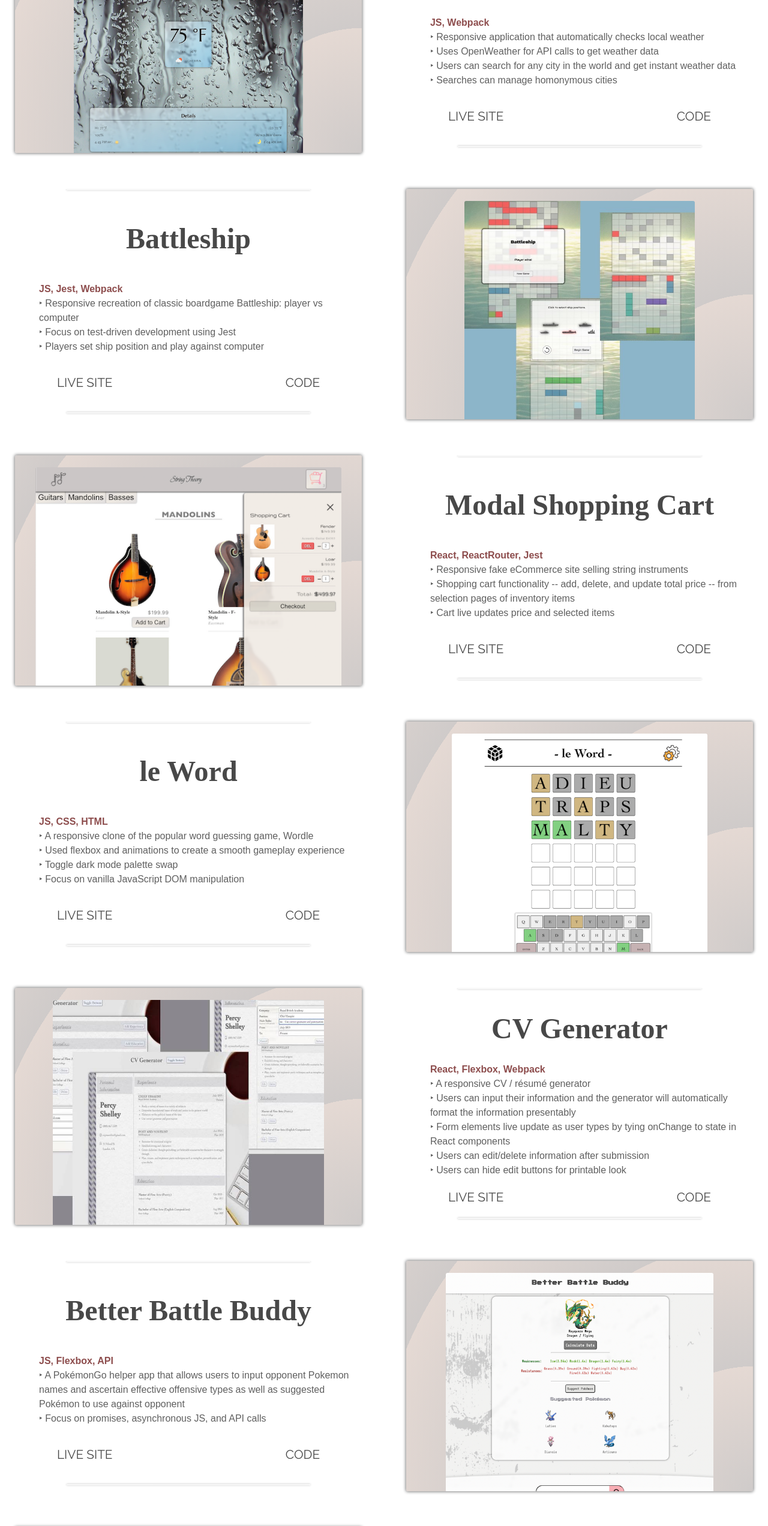
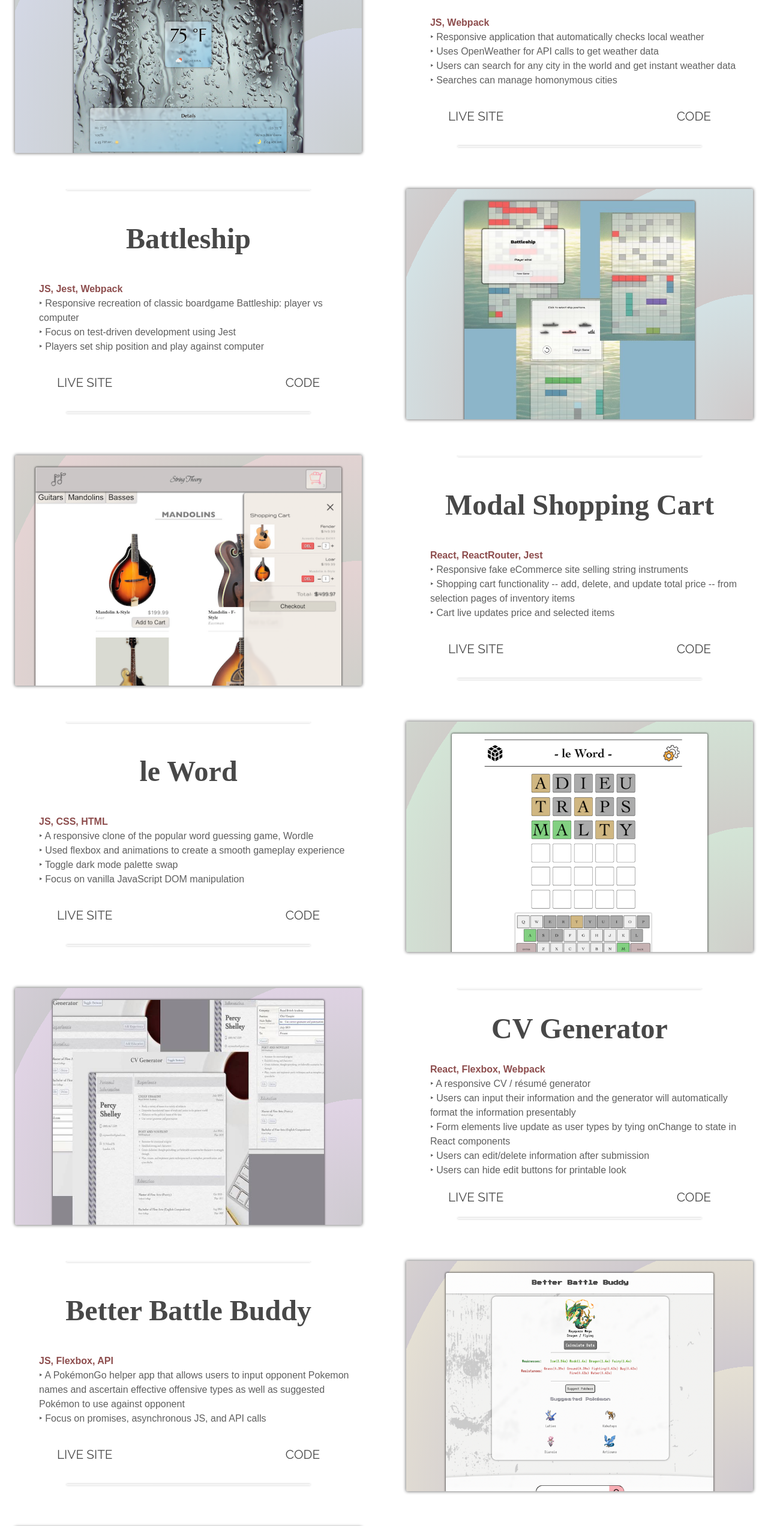
Before and after one commit to jessejputnam/react_portfolio, a React (Create React App) app: page /react_portfolio/projects in a window 1280 px wide. Shown: the part 234-2778 px from the top of the page at 60% size. Built offline with nearby package versions, Linux system fonts and the light colour scheme; a web font is replaced by a local one.

Commit message:
Change project backgrounds to be individual

```diff
--- a/src/components/Project/Project.js
+++ b/src/components/Project/Project.js
@@ -5,16 +5,25 @@ const Project = (props) => {
   const reverseRow = props.reverse;
   const ProjectStyle = reverseRow
     ? `${styles.reverse} ${styles.Project}`
-    : styles.Project;
+    : `${styles.Project}`;
   const description = props.desc.map((point) => (
     <li key={Math.random()}>{point}</li>
   ));
 
+  const imgBkgrdStyle = {
+    a: `${styles.project_detail} ${styles.project_img_container} ${styles.varA}`,
+    b: `${styles.project_detail} ${styles.project_img_container} ${styles.varB}`,
+    c: `${styles.project_detail} ${styles.project_img_container} ${styles.varC}`,
+    d: `${styles.project_detail} ${styles.project_img_container} ${styles.varD}`,
+    e: `${styles.project_detail} ${styles.project_img_container} ${styles.varE}`,
+    f: `${styles.project_detail} ${styles.project_img_container} ${styles.varF}`,
+    g: `${styles.project_detail} ${styles.project_img_container} ${styles.varG}`,
+    h: `${styles.project_detail} ${styles.project_img_container} ${styles.varH}`
+  };
+
   return (
     <div className={ProjectStyle}>
-      <div
-        className={`${styles.project_detail} ${styles.project_img_container}`}
-      >
+      <div className={imgBkgrdStyle[props.styleVar]}>
         <img src={props.src} alt={props.alt} className={styles.project_img} />
       </div>
       <div className={`${styles.project_detail} ${styles.project_info}`}>
--- a/src/components/Project/Project.module.css
+++ b/src/components/Project/Project.module.css
@@ -7,10 +7,74 @@
 
 .project_img_container {
   box-shadow: 0 0 5px 1px gray;
-  background-image: repeating-radial-gradient(
+  /* background-image: repeating-radial-gradient(
     circle at bottom right,
     #8d83806b,
     #dacac2b7 30%
+  ); */
+}
+
+.varA {
+  background-image: repeating-radial-gradient(
+    circle at bottom right,
+    #808b8d6b,
+    #c2c8dab7 30%
+  );
+}
+
+.varB {
+  background-image: repeating-radial-gradient(
+    circle at bottom right,
+    #8d80806b,
+    #c2d6dab7 30%
+  );
+}
+
+.varC {
+  background-image: repeating-radial-gradient(
+    circle at bottom right,
+    #8d8c806b,
+    #dac2c2b7 30%
+  );
+}
+
+.varD {
+  background-image: repeating-radial-gradient(
+    circle at bottom right,
+    #8d89806b,
+    #c2dac6b7 30%
+  );
+}
+
+.varE {
+  background-image: repeating-radial-gradient(
+    circle at bottom right,
+    #88808d6b,
+    #d4c2dab7 30%
+  );
+}
+
+.varF {
+  background-image: repeating-radial-gradient(
+    circle at bottom right,
+    #8d808d6b,
+    #dad3c2b7 30%
+  );
+}
+
+.varG {
+  background-image: repeating-radial-gradient(
+    circle at bottom right,
+    #808d806b,
+    #c3dac2b7 30%
+  );
+}
+
+.varH {
+  background-image: repeating-radial-gradient(
+    circle at bottom right,
+    #8d87806b,
+    #dadac2b7 30%
   );
 }
 
@@ -21,6 +85,7 @@
   position: relative;
   top: 20px;
   margin: 0 auto;
+  box-shadow: 0 0 3px 1px rgba(0, 0, 0, 0.567);
 }
 
 .project_info {
--- a/src/components/Skill/Skill.module.css
+++ b/src/components/Skill/Skill.module.css
@@ -1,5 +1,5 @@
 .Skill {
-  width: 80px;
+  /* width: 80px; */
   display: flex;
   flex-direction: column;
   align-items: center;
@@ -12,16 +12,18 @@
 }
 
 .image {
-  height: 50px;
+  /* height: 50px; */
+  height: 30px;
 }
 
 @media only screen and (min-width: 550px) {
   .Skill {
-    height: 150px;
+    /* height: 150px; */
     width: 120px;
   }
 
   .image {
-    height: 80px;
+    /* height: 80px; */
+    height: 30px;
   }
 }
--- /dev/null
+++ b/src/components/Statement/Statement.js
@@ -0,0 +1,53 @@
+// Import Components
+import Skill from "../Skill/Skill";
+
+// Import Functions
+import { importImgFolder } from "../../helper_functions/helper_functions";
+
+// Import CSS
+import styles from "./Statement.module.css";
+
+// Import Skill Images
+const langs = importImgFolder(
+  require.context("../../images/icons/languages", false, /\.(png|jpe?g|svg)$/)
+);
+
+// Import CSS
+
+const Statement = () => {
+  return (
+    <div className={styles.Statement}>
+      <p>
+        Lorem ipsum dolor sit amet, consectetur adipiscing elit, sed do eiusmod
+        tempor incididunt ut labore et dolore magna aliqua. Ut enim ad minim
+        veniam, quis nostrud exercitation ullamco laboris nisi ut aliquip ex ea
+        commodo consequat. Duis aute irure dolor in reprehenderit in voluptate
+        velit esse cillum dolore eu fugiat nulla pariatur.
+      </p>
+      <div className={styles.marquee}>
+        <div className={styles.skills_container}>
+          <Skill skillImg={langs.html} skillName='HTML5' />
+          <Skill skillImg={langs.css} skillName='CSS3' />
+          <Skill skillImg={langs.js} skillName='JavaScript' />
+          <Skill skillImg={langs.react} skillName='React' />
+          <Skill skillImg={langs.node} skillName='Node' />
+          <Skill skillImg={langs.express} skillName='Express' />
+          <Skill skillImg={langs.mongodb} skillName='MongoDB' />
+          <Skill skillImg={langs.firebase} skillName='Firebase' />
+        </div>
+        <div aria-hidden='true' className={styles.skills_container}>
+          <Skill skillImg={langs.html} skillName='HTML5' />
+          <Skill skillImg={langs.css} skillName='CSS3' />
+          <Skill skillImg={langs.js} skillName='JavaScript' />
+          <Skill skillImg={langs.react} skillName='React' />
+          <Skill skillImg={langs.node} skillName='Node' />
+          <Skill skillImg={langs.express} skillName='Express' />
+          <Skill skillImg={langs.mongodb} skillName='MongoDB' />
+          <Skill skillImg={langs.firebase} skillName='Firebase' />
+        </div>
+      </div>
+    </div>
+  );
+};
+
+export default Statement;
--- /dev/null
+++ b/src/components/Statement/Statement.module.css
@@ -0,0 +1,37 @@
+.Statement {
+  width: 90%;
+  /* max-width: 800px; */
+  margin: 0 auto;
+}
+
+.Statement > p {
+  text-align: justify;
+  margin-bottom: 3vw;
+}
+
+.marquee {
+  display: flex;
+  overflow: hidden;
+  user-select: none;
+  gap: 10px;
+  margin-bottom: 3vw;
+  border-radius: 15px;
+}
+
+.skills_container {
+  flex-shrink: 0;
+  display: flex;
+  justify-content: space-around;
+  min-width: 100%;
+  gap: 1rem;
+  animation: scroll 15s linear infinite;
+}
+
+@keyframes scroll {
+  from {
+    transform: translateX(0);
+  }
+  to {
+    transform: translateX(calc(-100% - 10px));
+  }
+}
--- a/src/pages/Home/Home.js
+++ b/src/pages/Home/Home.js
@@ -1,6 +1,7 @@
 // Import Components
 import Hero from "../../components/Hero/Hero";
 import Projects from "../Projects/Projects";
+import Statement from "../../components/Statement/Statement";
 // import About from "../../components/About/About";
 
 // Import CSS
@@ -12,6 +13,7 @@ const Home = function (props) {
   return (
     <div id='Home' className={homeStyles}>
       <Hero />
+      <Statement />
       <Projects />
       {/* <About /> */}
     </div>
--- a/src/pages/Home/Home.module.css
+++ b/src/pages/Home/Home.module.css
@@ -1,3 +1,4 @@
 .Home {
+  max-width: 89vw;
   transition: filter 0.5s;
 }
--- a/src/pages/Projects/Projects.js
+++ b/src/pages/Projects/Projects.js
@@ -70,6 +70,7 @@ const Projects = (props) => {
     <div className={projectsStyles}>
       {
         <Project
+          styleVar='a'
           reverse={false}
           src={imgs.weather}
           alt='Weather App'
@@ -81,6 +82,7 @@ const Projects = (props) => {
       }
       {
         <Project
+          styleVar='b'
           reverse={true}
           src={imgs.battleship}
           alt='Battleship'
@@ -92,6 +94,7 @@ const Projects = (props) => {
       }
       {
         <Project
+          styleVar='c'
           reverse={false}
           src={imgs.cart}
           alt='React Shopping Cart'
@@ -103,6 +106,7 @@ const Projects = (props) => {
       }
       {
         <Project
+          styleVar='d'
           reverse={true}
           src={imgs.wordle}
           alt='Wordle Clone'
@@ -114,6 +118,7 @@ const Projects = (props) => {
       }
       {
         <Project
+          styleVar='e'
           reverse={false}
           src={imgs.cv}
           alt='CV Generator'
@@ -125,6 +130,7 @@ const Projects = (props) => {
       }
       {
         <Project
+          styleVar='f'
           reverse={true}
           src={imgs.pokemon}
           alt='Pokemon App'
@@ -136,6 +142,7 @@ const Projects = (props) => {
       }
       {
         <Project
+          styleVar='g'
           reverse={false}
           src={imgs.landing}
           alt='Landing Page'
@@ -147,6 +154,7 @@ const Projects = (props) => {
       }
       {
         <Project
+          styleVar='h'
           reverse={true}
           src={imgs.todo}
           alt='Todo App'
```
